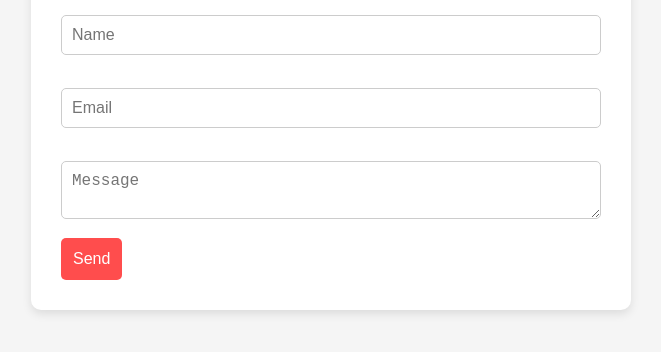
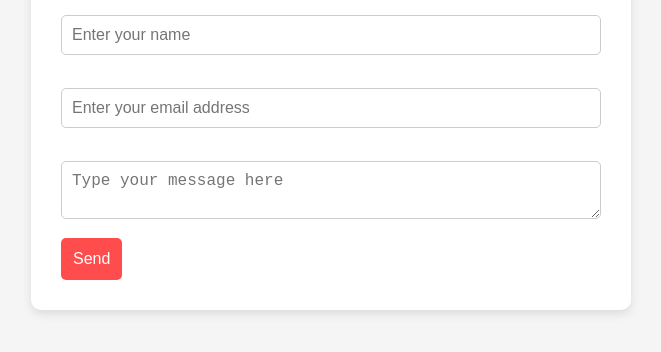
Before and after one commit to Srivalli0612/Edit_Karo, a plain HTML site: page contact.html in a window 1280 px wide. Shown: the part 120-472 px from the top of the page, without its empty margins (309-970 px from the left). Drawn offline with Linux system fonts and the light colour scheme.

Commit message:
Update contact.html

```diff
--- a/contact.html
+++ b/contact.html
@@ -21,13 +21,24 @@
   <div class="container">
     <h1>Contact Us</h1>
      <form action="https://formspree.io/f/manlnzwa" method="POST">
-  <p><label for="name">Name</label>
-  <input type="text" name="name" placeholder="Name" required></p>
-  <p><label for="email">Email</label>
-    <input type="email" name="email" placeholder="Email" required></p>
-  <p><label for="message">Message</label>
-    <textarea name="message" placeholder="Message" required></textarea></p>
-  <p><button type="submit">Send</button></p>
+  <p>
+    <label for="name">Name</label>
+    <input type="text" name="name" id="name" placeholder="Enter your name" required>
+  </p>
+
+  <p>
+    <label for="email">Email</label>
+    <input type="email" name="email" id="email" placeholder="Enter your email address" required>
+  </p>
+
+  <p>
+    <label for="message">Message</label>
+    <textarea name="message" id="message" placeholder="Type your message here" required></textarea>
+  </p>
+
+  <p>
+    <button type="submit">Send</button>
+  </p>
 </form>
   </div>
 
```
